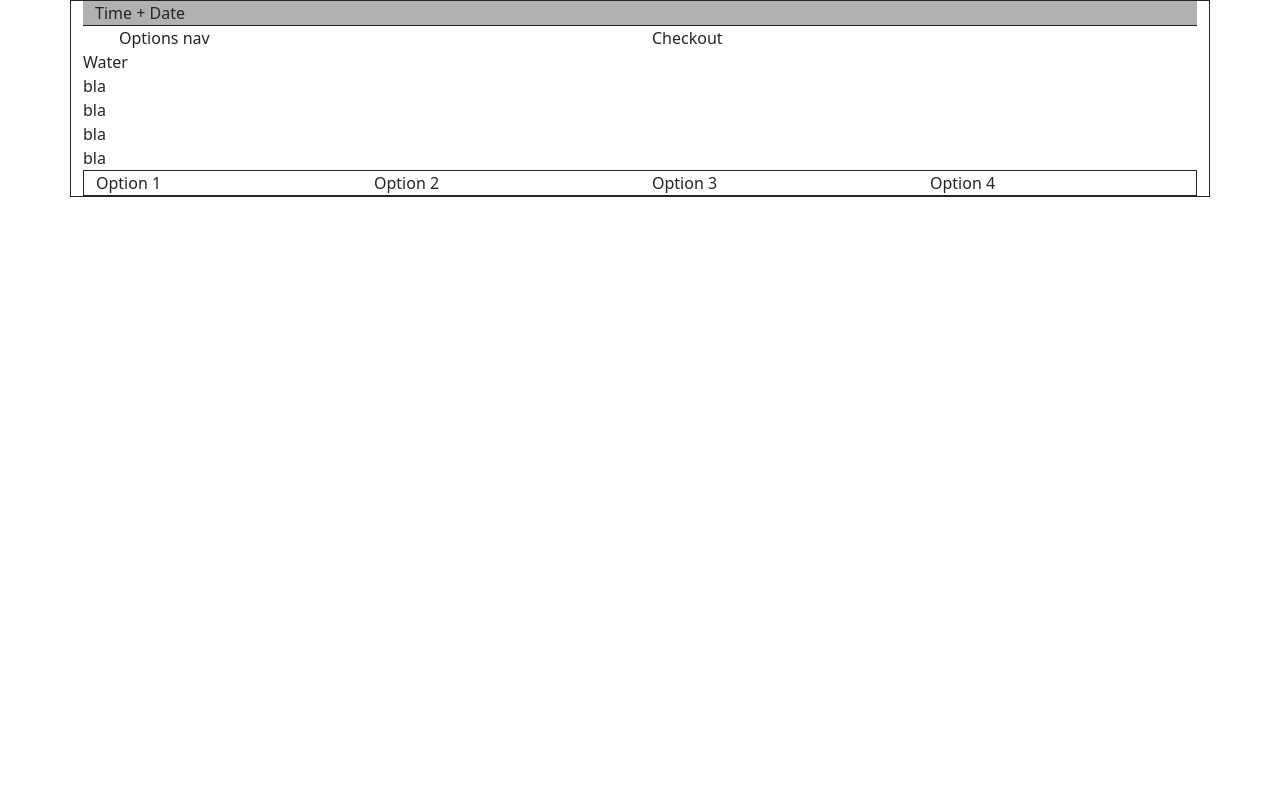
After one commit to JEspitiaBriers/ePOS_University, a PHP site: page / in a window 1280 px wide. The commit adds this page. Run offline with PHP 8.4, Linux system fonts and the light colour scheme.

Commit message:
structure

```diff
--- /dev/null
+++ b/ePOS/index.html
@@ -0,0 +1,41 @@
+<!DOCTYPE html>
+
+<html lang="en">
+
+<head>
+    <meta charset="UTF-8">
+    <meta name="viewport" content="width=device-width, initial-scale=1.0">
+    <meta http-equiv="X-UA-Compatible" content="ie=edge">
+    <title>ePos</title>
+    <link rel="stylesheet" href="login/css/main.css">
+    <link href="https://cdn.jsdelivr.net/npm/bootstrap@5.0.2/dist/css/bootstrap.min.css" rel="stylesheet" integrity="sha384-EVSTQN3/azprG1Anm3QDgpJLIm9Nao0Yz1ztcQTwFspd3yD65VohhpuuCOmLASjC" crossorigin="anonymous">
+</head>
+
+<body>
+    <div id="superContainer" class="container border border-dark">
+        <div id="time" class="container border-bottom border-dark">
+            Time + Date
+        </div>
+        <div id="mainContainer" class="container border-top-0 border-dark">
+            <div class="row">
+
+                <div id="itemsSelection" class="col border-dark">
+                    <nav class="container" class="border-bottom border-dark">Options nav</nav>
+                    <div class="row">Water <br>bla <br>bla <br>bla<br>bla</div>
+                </div>
+                <div id="checkout" class="col">Checkout</div>
+            </div>
+        </div>
+        <div id="bottomMemu" class="container border border-dark">
+            <div class="row">
+                <div class="col">Option 1</div>
+                <div class="col">Option 2</div>
+                <div class="col">Option 3</div>
+                <div class="col">Option 4</div>
+            </div>
+        </div>
+    </div>
+
+</body>
+
+</html>
--- a/ePOS/login/css/main.css
+++ b/ePOS/login/css/main.css
@@ -1,7 +1,3 @@
-
-
-
-
 /*//////////////////////////////////////////////////////////////////
 [ FONT ]*/
 
@@ -26,8 +22,6 @@
 }
 
 
-
-
 /*//////////////////////////////////////////////////////////////////
 [ RESTYLE TAG ]*/
 
@@ -37,12 +31,15 @@
     box-sizing: border-box;
 }
 
-body, html {
+body,
+html {
     height: 100%;
     font-family: Poppins-Regular, sans-serif;
 }
 
+
 /*---------------------------------------------*/
+
 a {
     font-family: Poppins-Regular;
     font-size: 14px;
@@ -64,12 +61,19 @@ a:hover {
     color: #6a7dfe;
     color: -webkit-linear-gradient(left, #ffffff, #c80000);
     color: -o-linear-gradient(left, #ffffff, #c80000);
-  color: -moz-linear-gradient(left,#ffffff, #c80000);
-  color: linear-gradient(left,#ffffff, #c80000);
+    color: -moz-linear-gradient(left, #ffffff, #c80000);
+    color: linear-gradient(left, #ffffff, #c80000);
 }
 
+
 /*---------------------------------------------*/
-h1,h2,h3,h4,h5,h6 {
+
+h1,
+h2,
+h3,
+h4,
+h5,
+h6 {
     margin: 0px;
 }
 
@@ -81,13 +85,15 @@ p {
     margin: 0px;
 }
 
-ul, li {
+ul,
+li {
     margin: 0px;
     list-style-type: none;
 }
 
 
 /*---------------------------------------------*/
+
 input {
     outline: none;
     border: none;
@@ -98,31 +104,78 @@ textarea {
     border: none;
 }
 
-textarea:focus, input:focus {
+textarea:focus,
+input:focus {
     border-color: transparent !important;
 }
 
-input:focus::-webkit-input-placeholder { color:transparent; }
-input:focus:-moz-placeholder { color:transparent; }
-input:focus::-moz-placeholder { color:transparent; }
-input:focus:-ms-input-placeholder { color:transparent; }
+input:focus::-webkit-input-placeholder {
+    color: transparent;
+}
 
-textarea:focus::-webkit-input-placeholder { color:transparent; }
-textarea:focus:-moz-placeholder { color:transparent; }
-textarea:focus::-moz-placeholder { color:transparent; }
-textarea:focus:-ms-input-placeholder { color:transparent; }
+input:focus:-moz-placeholder {
+    color: transparent;
+}
 
-input::-webkit-input-placeholder { color: #adadad;}
-input:-moz-placeholder { color: #adadad;}
-input::-moz-placeholder { color: #adadad;}
-input:-ms-input-placeholder { color: #adadad;}
+input:focus::-moz-placeholder {
+    color: transparent;
+}
 
-textarea::-webkit-input-placeholder { color: #adadad;}
-textarea:-moz-placeholder { color: #adadad;}
-textarea::-moz-placeholder { color: #adadad;}
-textarea:-ms-input-placeholder { color: #adadad;}
+input:focus:-ms-input-placeholder {
+    color: transparent;
+}
+
+textarea:focus::-webkit-input-placeholder {
+    color: transparent;
+}
+
+textarea:focus:-moz-placeholder {
+    color: transparent;
+}
+
+textarea:focus::-moz-placeholder {
+    color: transparent;
+}
+
+textarea:focus:-ms-input-placeholder {
+    color: transparent;
+}
+
+input::-webkit-input-placeholder {
+    color: #adadad;
+}
+
+input:-moz-placeholder {
+    color: #adadad;
+}
+
+input::-moz-placeholder {
+    color: #adadad;
+}
+
+input:-ms-input-placeholder {
+    color: #adadad;
+}
+
+textarea::-webkit-input-placeholder {
+    color: #adadad;
+}
+
+textarea:-moz-placeholder {
+    color: #adadad;
+}
+
+textarea::-moz-placeholder {
+    color: #adadad;
+}
+
+textarea:-ms-input-placeholder {
+    color: #adadad;
+}
+
 
 /*---------------------------------------------*/
+
 button {
     outline: none !important;
     border: none;
@@ -140,6 +193,7 @@ iframe {
 
 /*//////////////////////////////////////////////////////////////////
 [ Utility ]*/
+
 .txt1 {
     font-family: Poppins-Regular;
     font-size: 13px;
@@ -153,6 +207,7 @@ iframe {
     color: #333333;
     line-height: 1.5;
 }
+
 
 /*//////////////////////////////////////////////////////////////////
 [ login ]*/
@@ -183,7 +238,6 @@ iframe {
     border-radius: 10px;
     overflow: hidden;
     padding: 77px 55px 33px 55px;
-
     box-shadow: 0 5px 10px 0px rgba(0, 0, 0, 0.1);
     -moz-box-shadow: 0 5px 10px 0px rgba(0, 0, 0, 0.1);
     -webkit-box-shadow: 0 5px 10px 0px rgba(0, 0, 0, 0.1);
@@ -207,9 +261,11 @@ iframe {
     line-height: 1.2;
     text-align: center;
 }
+
 .login100-form-title i {
     font-size: 60px;
 }
+
 
 /*------------------------------------------------------------------
 [ Input ]*/
@@ -226,7 +282,6 @@ iframe {
     font-size: 15px;
     color: #555555;
     line-height: 1.2;
-
     display: block;
     width: 100%;
     height: 45px;
@@ -234,7 +289,9 @@ iframe {
     padding: 0 5px;
 }
 
+
 /*---------------------------------------------*/
+
 .focus-input100 {
     position: absolute;
     display: block;
@@ -253,17 +310,15 @@ iframe {
     left: 0;
     width: 0;
     height: 2px;
-
     -webkit-transition: all 0.4s;
     -o-transition: all 0.4s;
     -moz-transition: all 0.4s;
     transition: all 0.4s;
-
     background: #6a7dfe;
     background: -webkit-linear-gradient(left, #ffffff, #c80000);
     background: -o-linear-gradient(left, #ffffff, #c80000);
     background: -moz-linear-gradient(left, #ffffff, #c80000);
-  background: linear-gradient(left,#ffffff, #c80000);
+    background: linear-gradient(left, #ffffff, #c80000);
 }
 
 .focus-input100::after {
@@ -271,7 +326,6 @@ iframe {
     font-size: 15px;
     color: #999999;
     line-height: 1.2;
-
     content: attr(data-placeholder);
     display: block;
     width: 100%;
@@ -279,34 +333,34 @@ iframe {
     top: 16px;
     left: 0px;
     padding-left: 5px;
-
     -webkit-transition: all 0.4s;
     -o-transition: all 0.4s;
     -moz-transition: all 0.4s;
     transition: all 0.4s;
 }
 
-.input100:focus + .focus-input100::after {
+.input100:focus+.focus-input100::after {
     top: -15px;
 }
 
-.input100:focus + .focus-input100::before {
+.input100:focus+.focus-input100::before {
     width: 100%;
 }
 
-.has-val.input100 + .focus-input100::after {
+.has-val.input100+.focus-input100::after {
     top: -15px;
 }
 
-.has-val.input100 + .focus-input100::before {
+.has-val.input100+.focus-input100::before {
     width: 100%;
 }
 
+
 /*---------------------------------------------*/
+
 .btn-show-pass {
     font-size: 15px;
     color: #999999;
-
     display: -webkit-box;
     display: -webkit-flex;
     display: -moz-box;
@@ -342,9 +396,9 @@ iframe {
 }
 
 
-
 /*------------------------------------------------------------------
 [ Button ]*/
+
 .container-login100-form-btn {
     display: -webkit-box;
     display: -webkit-flex;
@@ -374,7 +428,6 @@ iframe {
     background: #bb5244;
     top: 0;
     left: -100%;
-
     -webkit-transition: all 0.4s;
     -o-transition: all 0.4s;
     -moz-transition: all 0.4s;
@@ -387,7 +440,6 @@ iframe {
     color: #fff;
     line-height: 1.2;
     text-transform: uppercase;
-
     display: -webkit-box;
     display: -webkit-flex;
     display: -moz-box;
@@ -415,7 +467,6 @@ iframe {
 }
 
 
-
 /*------------------------------------------------------------------
 [ Alert validate ]*/
 
@@ -439,16 +490,13 @@ iframe {
     transform: translateY(-50%);
     right: 0px;
     pointer-events: none;
-
     font-family: Poppins-Regular;
     color: #c80000;
     font-size: 13px;
     line-height: 1.4;
     text-align: left;
-
     visibility: hidden;
     opacity: 0;
-
     -webkit-transition: opacity 0.4s;
     -o-transition: opacity 0.4s;
     -moz-transition: opacity 0.4s;
@@ -460,7 +508,6 @@ iframe {
     font-family: FontAwesome;
     font-size: 16px;
     color: #c80000;
-
     display: block;
     position: absolute;
     background-color: #fff;
@@ -484,3 +531,7 @@ iframe {
         opacity: 1;
     }
 }
+
+#time {
+    background-color: rgb(177, 177, 177);
+}
```
Lines whose indentation alone changed are shown as unchanged.
